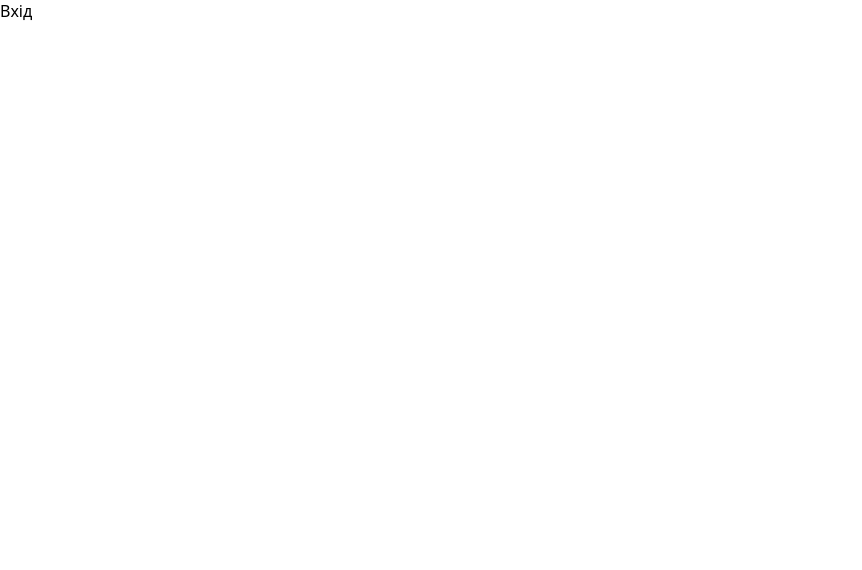
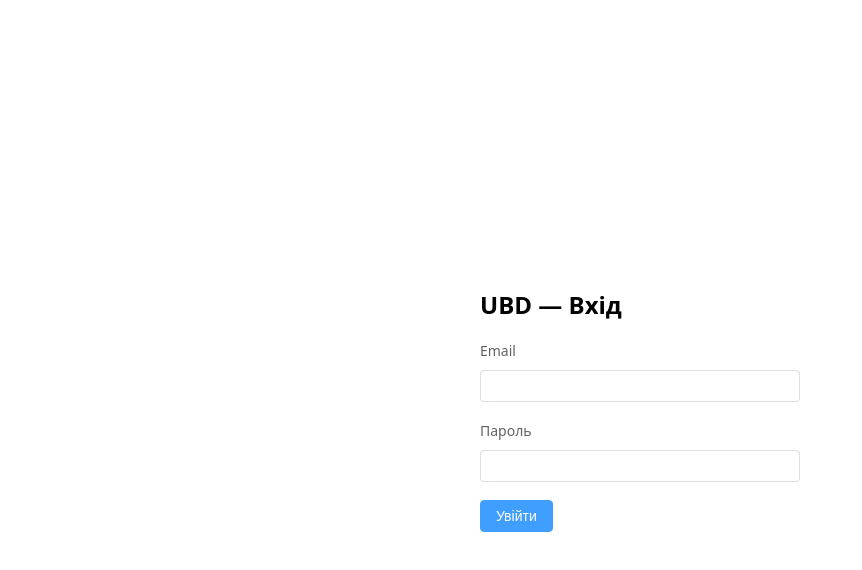
Before and after one commit to goblinxxx1/ubd_probe, a Vue app in the folder admin/: page /login in a window 1280 px wide. Shown: the top 570 px of the page, without its empty margins (0-862 px from the left). Built offline with nearby package versions, Linux system fonts and the light colour scheme.

Commit message:
feat(admin): login view

```diff
--- a/admin/src/views/LoginView.vue
+++ b/admin/src/views/LoginView.vue
@@ -1,4 +1,46 @@
-<script setup></script>
+<script setup>
+import { reactive, ref } from "vue";
+import { useRouter } from "vue-router";
+import { ElMessage } from "element-plus";
+import { useAuthStore } from "@/stores/auth";
+import { extractError } from "@/utils/errors";
+
+const auth = useAuthStore();
+const router = useRouter();
+const form = reactive({ email: "", password: "" });
+const loading = ref(false);
+
+async function submit() {
+  loading.value = true;
+  try {
+    await auth.login(form.email, form.password);
+    router.push({ name: "offers" });
+  } catch (e) {
+    ElMessage.error(extractError(e));
+  } finally {
+    loading.value = false;
+  }
+}
+
+defineExpose({ submit, form });
+</script>
+
 <template>
-  <div class="view">Вхід</div>
+  <div class="login">
+    <el-form class="login-form" label-position="top" @submit.prevent="submit">
+      <h2>UBD — Вхід</h2>
+      <el-form-item label="Email">
+        <el-input v-model="form.email" type="email" autocomplete="username" />
+      </el-form-item>
+      <el-form-item label="Пароль">
+        <el-input v-model="form.password" type="password" autocomplete="current-password" />
+      </el-form-item>
+      <el-button type="primary" :loading="loading" native-type="submit" @click="submit">Увійти</el-button>
+    </el-form>
+  </div>
 </template>
+
+<style scoped lang="less">
+.login { display: flex; justify-content: center; align-items: center; height: 100%; }
+.login-form { width: 320px; padding: 24px; }
+</style>
```
Also changed, not shown: 1 other file (tests, documents, lock files or other folders).
